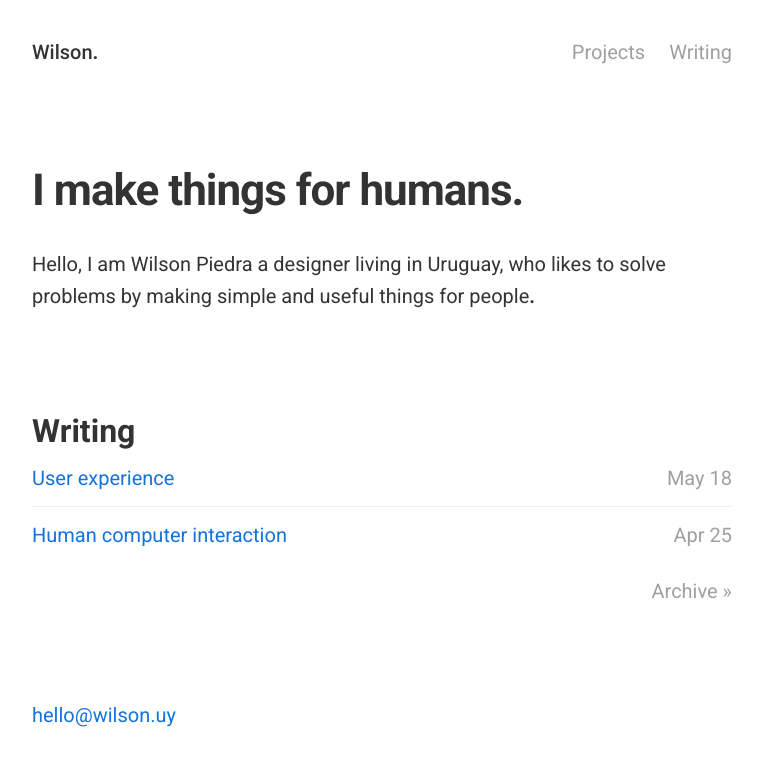
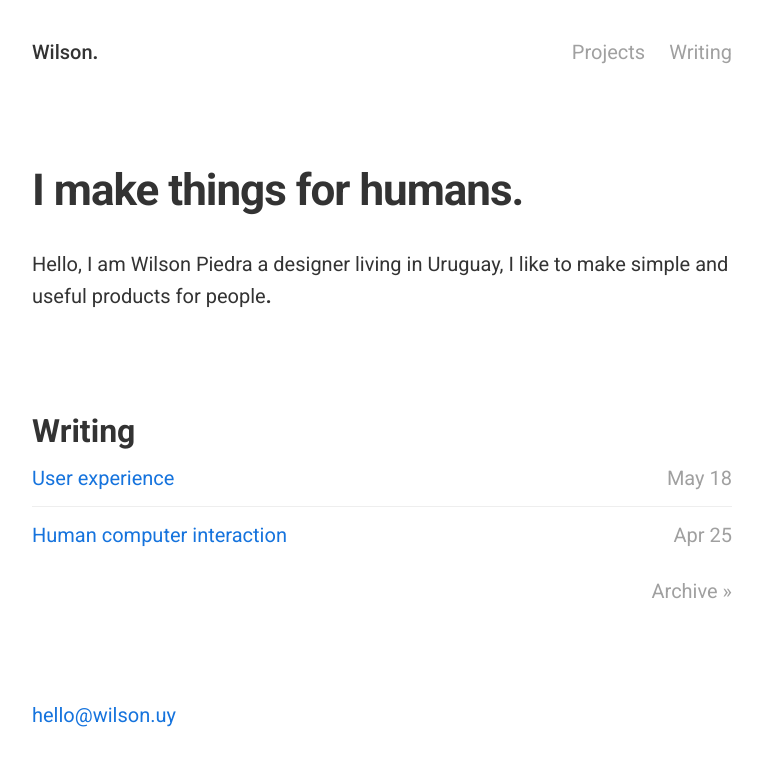
Before and after one commit to wilsonpiedra/wilsonpiedra.github.io, a Jekyll site: the page built from index.html, in a window 1280 px wide. Shown: the top 766 px of the page, without its empty margins (258-1021 px from the left). Built offline with Jekyll 4.4.1, drawn with Linux system fonts in a browser that asks for light colours.

Commit message:
Update index.html

```diff
--- a/index.html
+++ b/index.html
@@ -3,7 +3,7 @@ layout: default
 ---
 
 <h1>I make things for humans.</h1>
-<p>Hello, I am Wilson Piedra a designer living in Uruguay, who likes to solve problems by making simple and useful things for people<span id="dot">.</span></p>
+<p>Hello, I am Wilson Piedra a designer living in Uruguay, I like to make simple and useful products for people<span id="dot">.</span></p>
 <div class="home">
 <h2>Writing</h2>
 <div class="writing">
```
